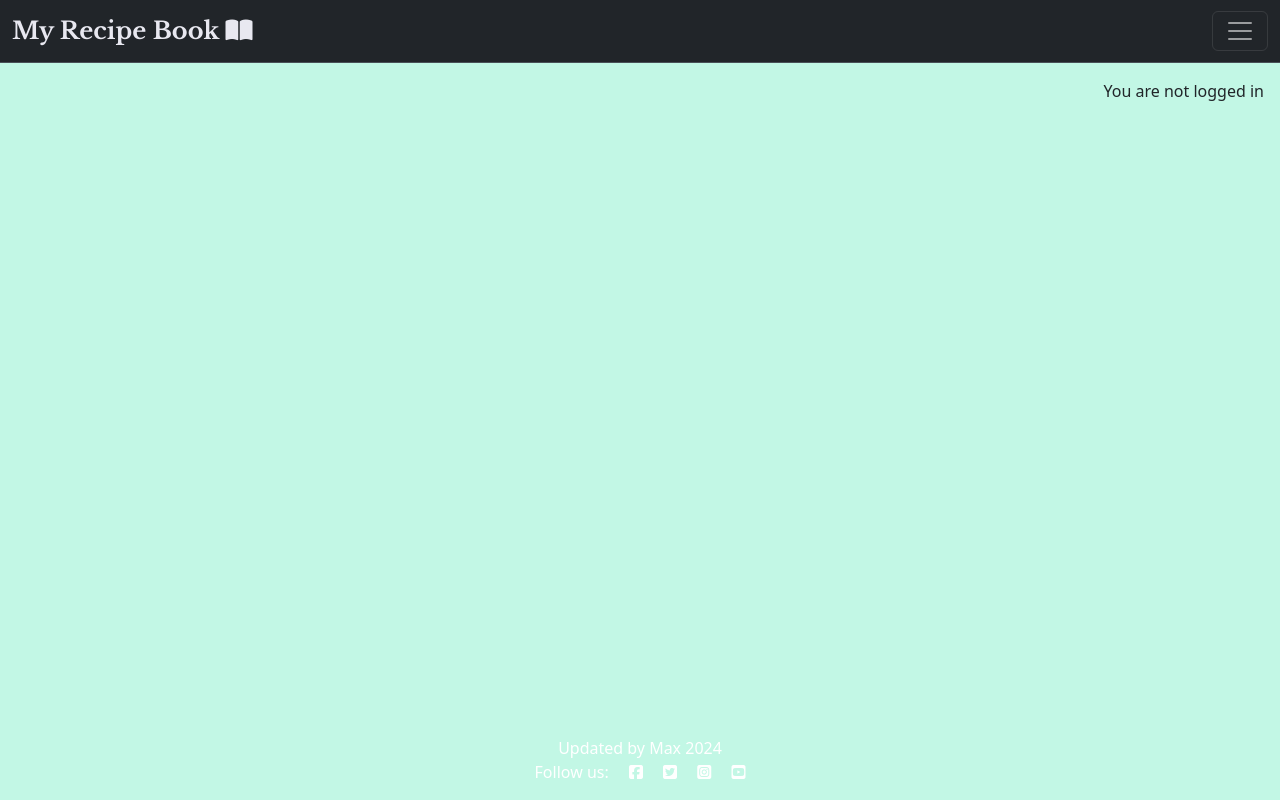
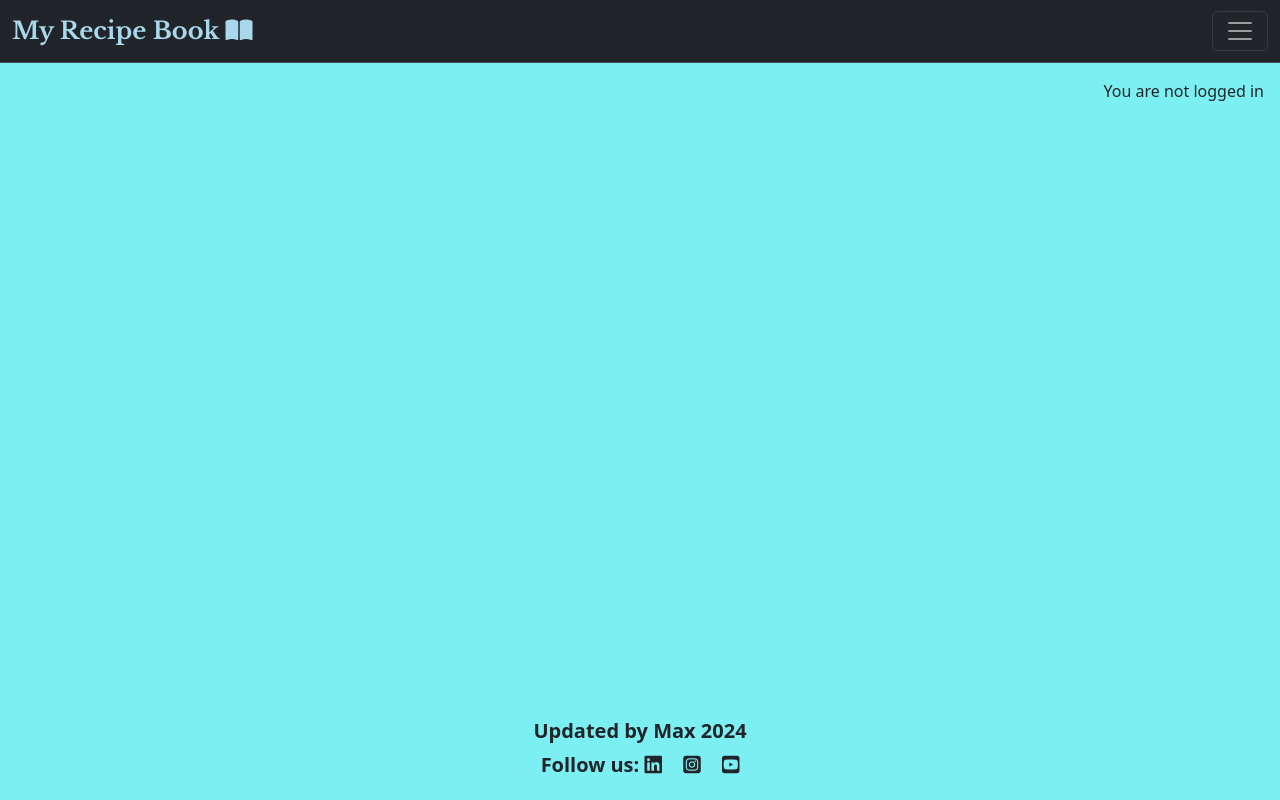
Before and after one commit to maxgray7-dev/RecipeBook, a Django app: page / in a window 1280 px wide. Run offline with Django 4.2, Linux system fonts and the light colour scheme; data that the repository does not hold is empty; some libraries are stand-ins or nearby versions.

Commit message:
added css

```diff
--- a/static/css/style.css
+++ b/static/css/style.css
@@ -1,15 +1,24 @@
-
+/*--------------------------------------------------General */
 body {
-    background-color: #c2f7e5;
+    background-color: #7ceff3;
 }
 
+
+/*---------------------------------------------------Main Page */
 .my_page_title {
     font-family: 'Libre Baskerville','Oswald', sans-serif;
     font-size: 1.5rem;
     font-weight: 600;
-    color: #e8e8f0;
+    color: #a9d7ec;
 }
 
+.dark-bg {
+ color: black;
+ font-size: 20px;
+ font-weight: 600;
+}
+
+/* Recipe background*/
 .card {
     border: none;
     background-color: transparent;
--- a/templates/base.html
+++ b/templates/base.html
@@ -57,6 +57,7 @@
                     </li>
 
                     <!---  This code for All auth >> Logout, Register, and Login links-->
+
                     {% if user.is_authenticated %}
                     <li class="nav-item">
                         <a class="nav-link {% if request.path == logout_url %}active" aria-current="page{% endif %}" href="{% url 'account_logout' %}">Logout</a>
@@ -76,20 +77,7 @@
         </div>
     </nav>
     <!-- displaying Django messages -->
-    <div class="container">
-        <div class="row">
-        <div class="col-md-8 offset-md-2">
-            {% for message in messages %}
-            <div class="alert {{ message.tags }} alert-dismissible
-            fade show" id="msg" role="alert">
-            {{ message | safe }}
-            <button type="button" class="btn-close"
-                data-bs-dismiss="alert" aria-label="Close"></button>
-            </div>
-            {% endfor %}
-        </div>
-        </div>
-    </div>
+
 
     <main class="flex-shrink-0 main-bg">
         {% if user.is_authenticated %}
@@ -106,9 +94,9 @@
 
     <!-- Footer -->
     <footer class="footer mt-auto py-3 dark-bg">
-        <p class="m-0 text-center text-white">{% block copyright %} Updated by Max 2024 {% endblock copyright %}</p>
-        <p class="m-0 text-center text-white">Follow us: <i class="fab fa-facebook-square ms-3"></i>
-            <i class="fab fa-twitter-square ms-3"></i>
+        <p class="m-1 text-center text-dark">{% block copyright %} Updated by Max 2024 {% endblock copyright %}</p>
+        <p class="m-1 text-center text-dark">Follow us:
+            <i class="fa-brands fa-linkedin"></i>
             <i class="fab fa-instagram-square ms-3"></i>
             <i class="fab fa-youtube-square ms-3"></i>
         </p>
```
Also changed, not shown: other parts of static/css/style.css (+21 -21 lines), recipe_app/templates/recipe_app/recipe_detail.html (+7 -8 lines).
